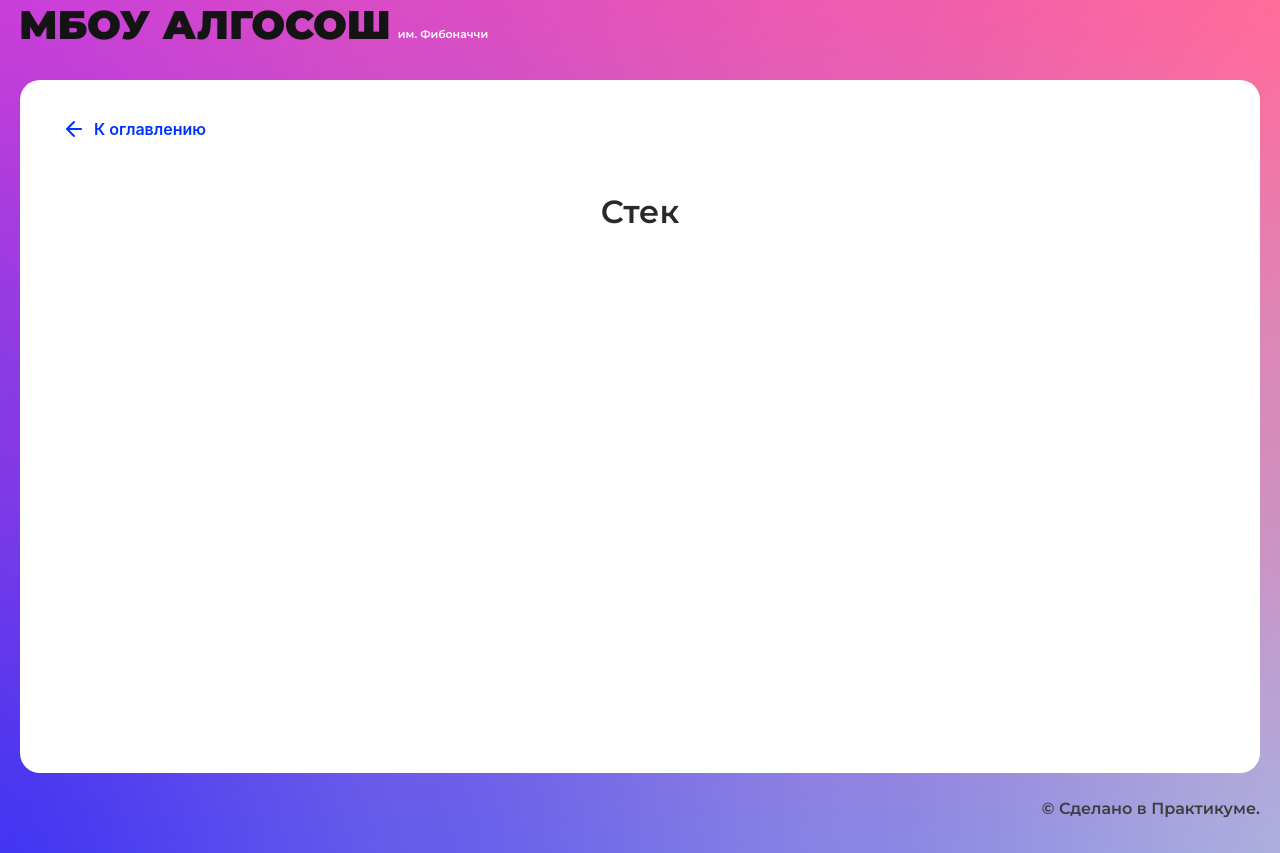
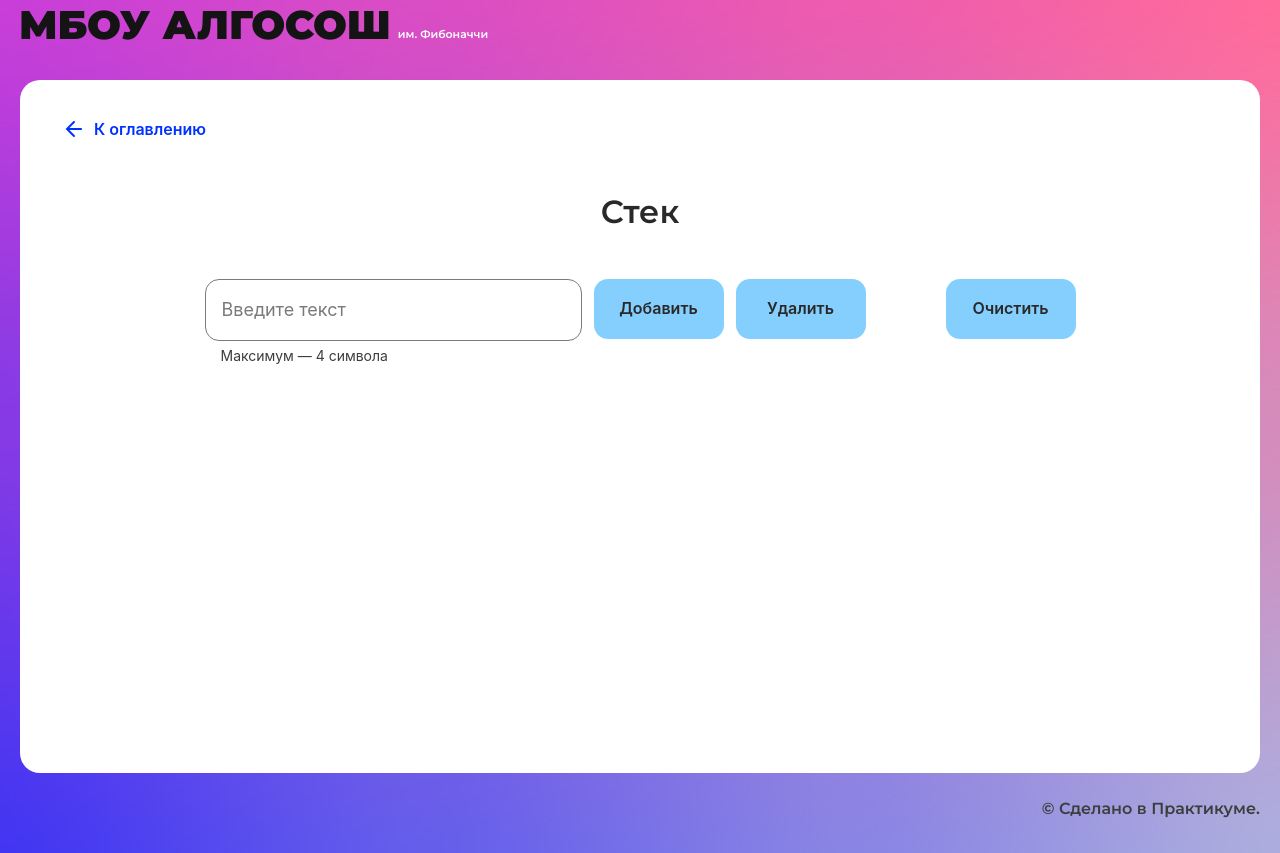
Before and after one commit to IIKolchin/algososh, a React (Create React App) app: page /stack in a window 1280 px wide. Built offline with nearby package versions, Linux system fonts and the light colour scheme.

Commit message:
edit fibonacci, start stack

```diff
--- a/src/components/fibonacci-page/fibonacci-page.module.css
+++ b/src/components/fibonacci-page/fibonacci-page.module.css
@@ -12,6 +12,7 @@
   width: 960px;
   margin: 0 auto;
   display: flex;
+  /* justify-content: center; */
   flex-wrap: wrap;
   margin-top: 60px;
 }
--- a/src/components/fibonacci-page/fibonacci-page.tsx
+++ b/src/components/fibonacci-page/fibonacci-page.tsx
@@ -35,6 +35,8 @@ export const FibonacciPage: React.FC = () => {
     setIsDisabled(false);
   };
 
+  const style = numberArr.length > 9 ? {justifyContent: 'start'} : {justifyContent: 'center'}
+
   return (
     <SolutionLayout title='Последовательность Фибоначчи'>
       <div className={styles.container}>
@@ -54,7 +56,7 @@ export const FibonacciPage: React.FC = () => {
           isLoader={isLoader}
         />
       </div>
-      <ul className={styles.str}>
+      <ul className={styles.str} style={style}>
         {numberArr.map((el, index) => {
           return (
             <li key={index} className={styles.circle}>
--- /dev/null
+++ b/src/components/stack-page/stack-page.module.css
@@ -0,0 +1,31 @@
+.inputs {
+    width: 377px;
+    margin-right: 12px;
+  }
+
+  .container {
+    display: flex;
+    justify-content: center;
+  }
+
+  .add {
+      margin-right: 12px;
+  }
+
+  .delete {
+      margin-right: 80px;
+  }
+
+.str {
+  width: 960px;
+  margin: 0 auto;
+  display: flex;
+  justify-content: center;
+  flex-wrap: wrap;
+  margin-top: 60px;
+}
+
+  .circle {
+    list-style: none;
+    margin-right: 16px;
+  }
--- a/src/components/stack-page/stack-page.tsx
+++ b/src/components/stack-page/stack-page.tsx
@@ -1,10 +1,77 @@
-import React from "react";
-import { SolutionLayout } from "../ui/solution-layout/solution-layout";
+import React, { ChangeEvent, useState } from 'react';
+import { SolutionLayout } from '../ui/solution-layout/solution-layout';
+import styles from './stack-page.module.css';
+import { Input } from '../ui/input/input';
+import { Button } from '../ui/button/button';
+import { IStack, Stack } from './utils';
+import { Circle } from '../ui/circle/circle';
 
 export const StackPage: React.FC = () => {
+
+  const stack = new Stack();
+
+  const [input, setInput] = useState('');
+  const [arr, setArr] = useState<number[]>([])
+
+
+  const onChange = (e: ChangeEvent<HTMLInputElement>) => {
+    setInput(e.target.value);
+  };
+
+// console.log(st)
+console.log(stack)
+
+
+const addStack = () => {
+  stack.push(input)
+  const tail = stack.peak()
+  console.log(tail)
+  arr.push(tail as number)
+  setArr([...arr])
+}
+console.log(stack.peak())
+
   return (
-    <SolutionLayout title="Стек">
-
+    <SolutionLayout title='Стек'>
+      <div className={styles.container}>
+        <Input
+          maxLength={4}
+          extraClass={styles.inputs}
+          onChange={onChange}
+          value={input}
+          name={'text'}
+          isLimitText
+        />
+        <Button
+          text='Добавить'
+          extraClass={styles.add}
+          onClick={addStack}
+        />
+        <Button
+          text='Удалить'
+          extraClass={styles.delete}
+          // onClick={}
+        />
+        <Button
+          text='Очистить'
+          extraClass={styles.clear}
+          // onClick={}
+        />
+      </div>
+      <ul className={styles.str}>
+        {arr.map((el, index) => {
+          return (
+            <li key={index} className={styles.circle}>
+              <Circle
+                // state={changeColor(firstIndex!, secondIndex!, index)}
+                letter={String(el)}
+                head={String(el)}
+                index={index}
+              />
+            </li>
+          );
+        })}
+      </ul>
     </SolutionLayout>
   );
 };
--- /dev/null
+++ b/src/components/stack-page/utils.ts
@@ -0,0 +1,28 @@
+export interface IStack<T> {
+    [x: string]: any;
+    push: (item: T) => void;
+    pop: () => void;
+    peak: () => T | null;
+    getSize: () => number;
+  }
+
+  export class Stack<T> implements IStack<T> {
+    private container: T[] = [];
+
+    push = (item: T): void => {
+      this.container.push(item)
+    };
+
+    pop = (): void => {
+    this.container.pop()
+    };
+
+    peak = (): T | null => {
+      if(this.container.length === 0) return null;
+      return this.container[this.container.length - 1]
+    };
+
+    getSize = () => this.container.length;
+
+    clear = () => this.container.length = 0;
+  }
--- a/src/components/ui/input/input.module.css
+++ b/src/components/ui/input/input.module.css
@@ -2,7 +2,7 @@
   display: flex;
   flex-direction: column;
   align-items: flex-start;
-  width: 100%;
+  /* width: 100%; */
 }
 
 .input {
```
